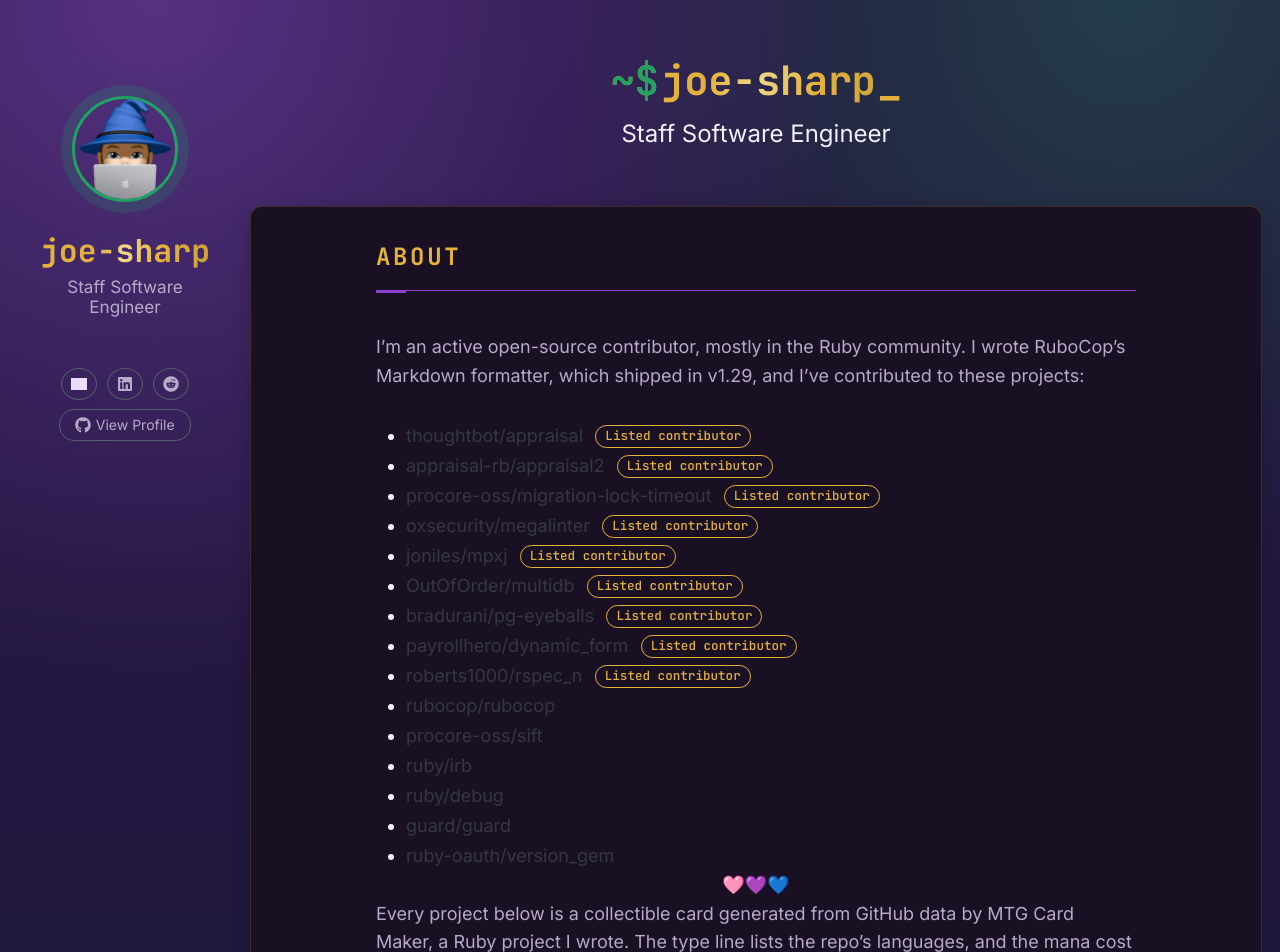
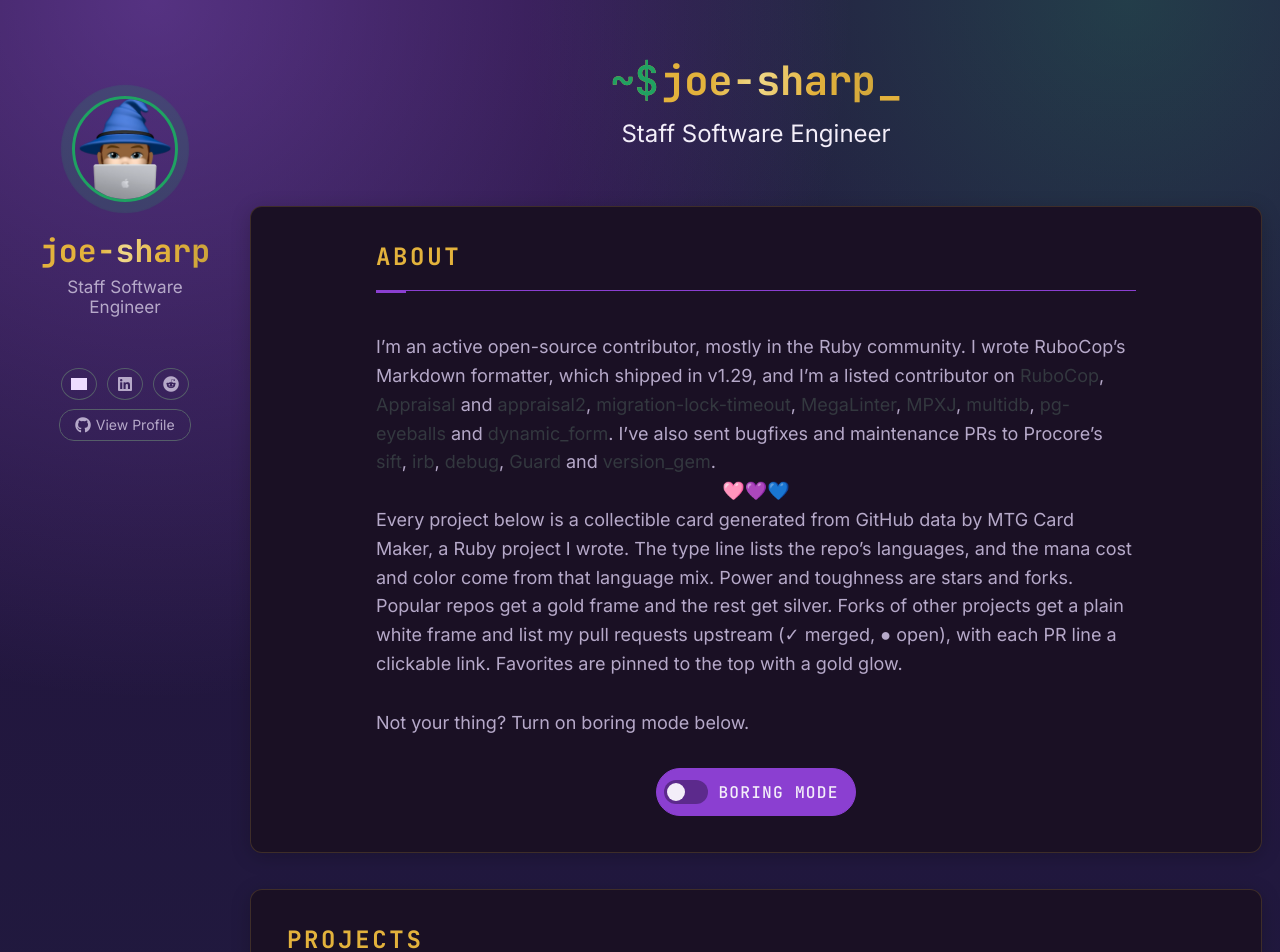
Before and after one commit to joe-sharp/joe-sharp.github.io, a Jekyll site: the page built from index.md, in a window 1280 px wide and 1400 px high. Shown: the top 952 px of the window. Built offline with Jekyll 4.4.1, drawn with Linux system fonts in a browser that asks for light colours; grey boxes are pictures that could not be loaded.

Commit message:
Inline About contributions as links and drop badge styles

```diff
--- a/assets/css/custom.css
+++ b/assets/css/custom.css
@@ -601,16 +601,3 @@
   margin-top: 1.5rem;
   text-align: center;
 }
-
-/* About: repos where Joe is a listed contributor get a badge */
-.about-repo-badge {
-  display: inline-block;
-  margin-left: 0.4rem;
-  padding: 0 0.5rem;
-  border: 1px solid var(--gold);
-  border-radius: 999px;
-  color: var(--gold);
-  font-family: 'JetBrains Mono', 'Courier New', monospace;
-  font-size: 0.7rem;
-  vertical-align: middle;
-}
--- a/index.md
+++ b/index.md
@@ -14,25 +14,7 @@
     title: About
     boring_toggle: true
     content: >-
-      I'm an active open-source contributor, mostly in the Ruby community. I wrote RuboCop's Markdown formatter, which shipped in v1.29, and I've contributed to these projects:
-
-      <ul class="about-repos">
-      <li class="is-listed"><a href="https://github.com/thoughtbot/appraisal">thoughtbot/appraisal</a> <span class="about-repo-badge">Listed contributor</span></li>
-      <li class="is-listed"><a href="https://github.com/appraisal-rb/appraisal2">appraisal-rb/appraisal2</a> <span class="about-repo-badge">Listed contributor</span></li>
-      <li class="is-listed"><a href="https://github.com/procore-oss/migration-lock-timeout">procore-oss/migration-lock-timeout</a> <span class="about-repo-badge">Listed contributor</span></li>
-      <li class="is-listed"><a href="https://github.com/oxsecurity/megalinter">oxsecurity/megalinter</a> <span class="about-repo-badge">Listed contributor</span></li>
-      <li class="is-listed"><a href="https://github.com/joniles/mpxj">joniles/mpxj</a> <span class="about-repo-badge">Listed contributor</span></li>
-      <li class="is-listed"><a href="https://github.com/OutOfOrder/multidb">OutOfOrder/multidb</a> <span class="about-repo-badge">Listed contributor</span></li>
-      <li class="is-listed"><a href="https://github.com/bradurani/pg-eyeballs">bradurani/pg-eyeballs</a> <span class="about-repo-badge">Listed contributor</span></li>
-      <li class="is-listed"><a href="https://github.com/payrollhero/dynamic_form">payrollhero/dynamic_form</a> <span class="about-repo-badge">Listed contributor</span></li>
-      <li class="is-listed"><a href="https://github.com/roberts1000/rspec_n">roberts1000/rspec_n</a> <span class="about-repo-badge">Listed contributor</span></li>
-      <li><a href="https://github.com/rubocop/rubocop">rubocop/rubocop</a></li>
-      <li><a href="https://github.com/procore-oss/sift">procore-oss/sift</a></li>
-      <li><a href="https://github.com/ruby/irb">ruby/irb</a></li>
-      <li><a href="https://github.com/ruby/debug">ruby/debug</a></li>
-      <li><a href="https://github.com/guard/guard">guard/guard</a></li>
-      <li><a href="https://github.com/ruby-oauth/version_gem">ruby-oauth/version_gem</a></li>
-      </ul>
+      I'm an active open-source contributor, mostly in the Ruby community. I wrote RuboCop's Markdown formatter, which shipped in v1.29, and I'm a listed contributor on [RuboCop](https://github.com/rubocop/rubocop), [Appraisal](https://github.com/thoughtbot/appraisal) and [appraisal2](https://github.com/appraisal-rb/appraisal2), [migration-lock-timeout](https://github.com/procore-oss/migration-lock-timeout), [MegaLinter](https://github.com/oxsecurity/megalinter), [MPXJ](https://github.com/joniles/mpxj), [multidb](https://github.com/OutOfOrder/multidb), [pg-eyeballs](https://github.com/bradurani/pg-eyeballs) and [dynamic_form](https://github.com/payrollhero/dynamic_form). I've also sent bugfixes and maintenance PRs to Procore's [sift](https://github.com/procore-oss/sift), [irb](https://github.com/ruby/irb), [debug](https://github.com/ruby/debug), [Guard](https://github.com/guard/guard) and [version_gem](https://github.com/ruby-oauth/version_gem).
 
       <p class="about-hearts">🩷💜💙</p>
 
```
